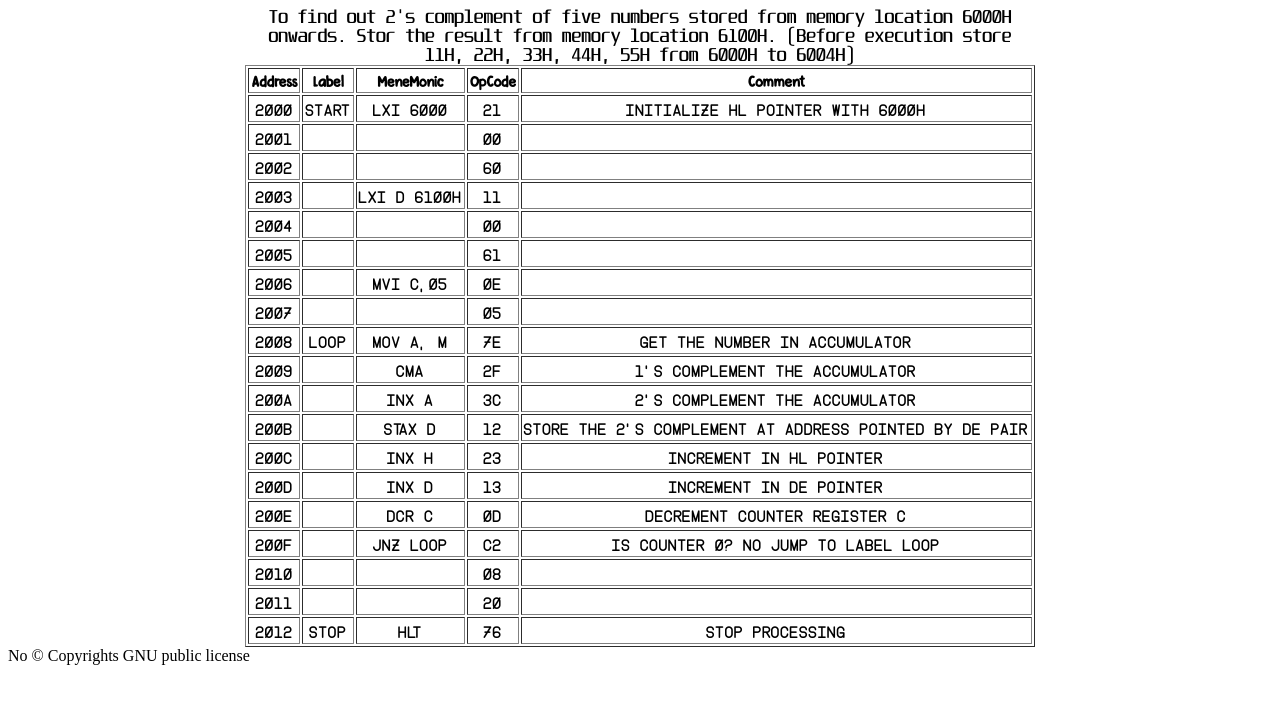
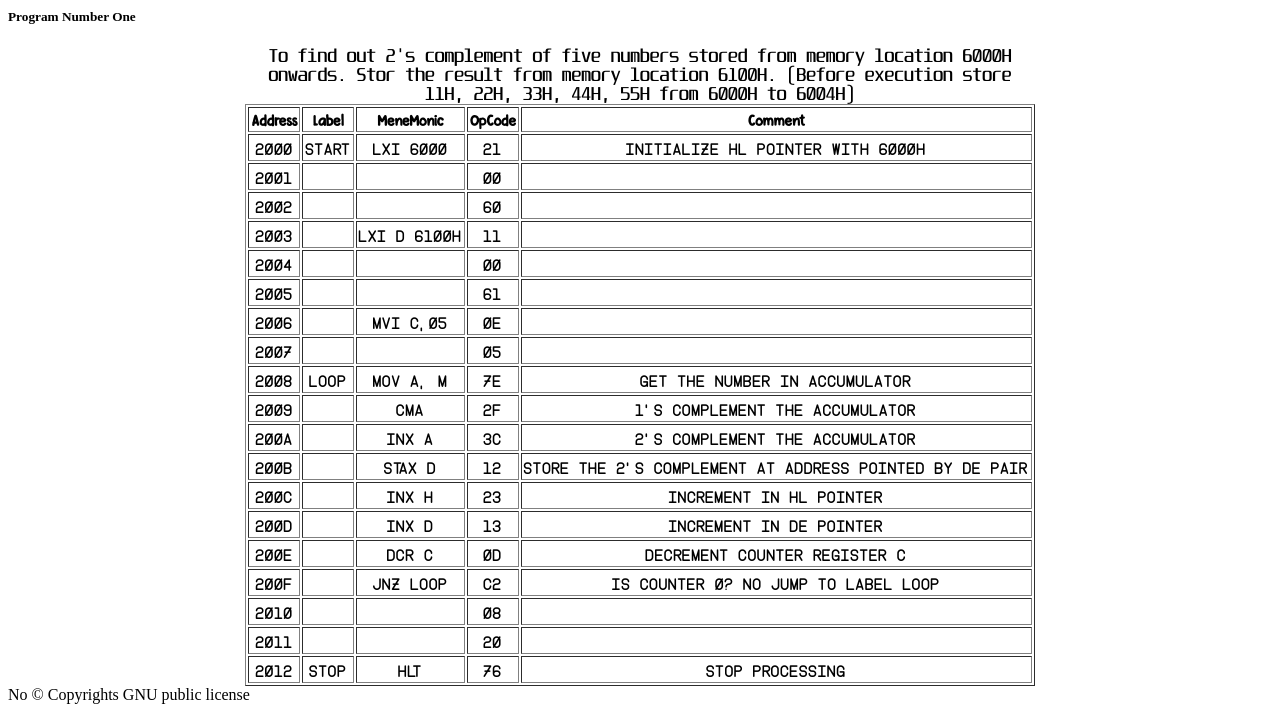
Before and after one commit to basiturraza/8085Programs, a plain HTML site: page index.html in a window 1280 px wide. Shown: the part 72-800 px from the top of the page. Drawn offline with Linux system fonts and the light colour scheme.

Commit message:
Update index.html

```diff
--- a/index.html
+++ b/index.html
@@ -18,6 +18,7 @@
     </header>
 
     <section>
+        <h5>Program Number One</h5>
         <table border="1" cellSpacing="2" cellPadding="2" align = "center">
             <caption class="caption">
                 To find out 2's complement of five numbers stored from memory location 6000H onwards. Stor the result
```
